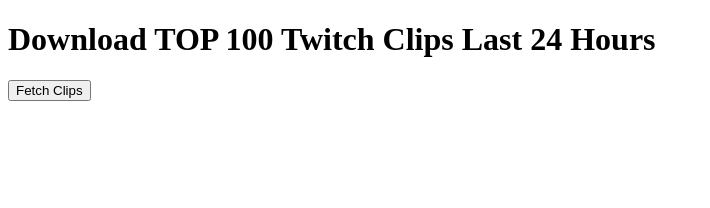
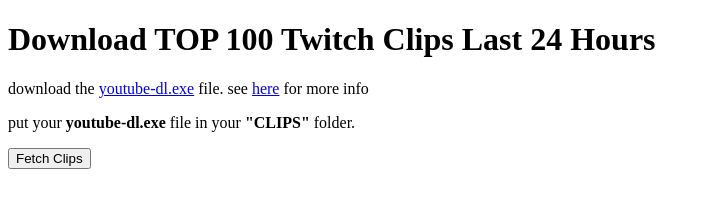
Before and after one commit to CarlssonK/twitch-clip-downloader-client, a website: page public/index.html in a window 1280 px wide. Shown: the whole page, without its empty margins (0-710 px from the left). Drawn offline with nearby package versions, Linux system fonts and the light colour scheme.

Commit message:
init commit

```diff
--- a/public/index.html
+++ b/public/index.html
@@ -7,8 +7,14 @@
   <script src="https://cdn.jsdelivr.net/npm/axios/dist/axios.min.js"></script>
 </head>
 <body>
-  <h1>Download TOP 100 Twitch Clips Last 24 Hours</h1>
-  <button id="btn">Fetch Clips</button>
+  <div>
+    <h1>Download TOP 100 Twitch Clips Last 24 Hours</h1>
+    <div>
+      <p>download the <a href="https://yt-dl.org/latest/youtube-dl.exe">youtube-dl.exe</a> file. see <a href="https://youtube-dl.org/">here</a> for more info</p>
+      <p>put your <strong>youtube-dl.exe</strong> file in your <strong>"CLIPS"</strong> folder.</p>
+    </div>
+    <button id="btn">Fetch Clips</button>
+  </div>
   <script src="js/app.js"></script>
 </body>
 </html>
```
